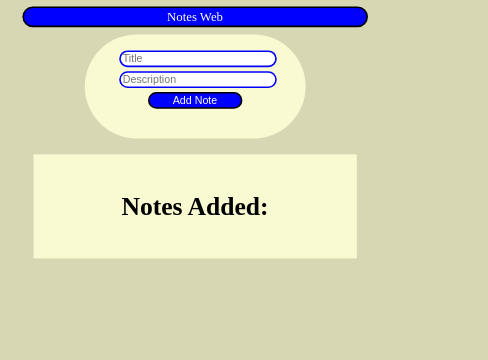
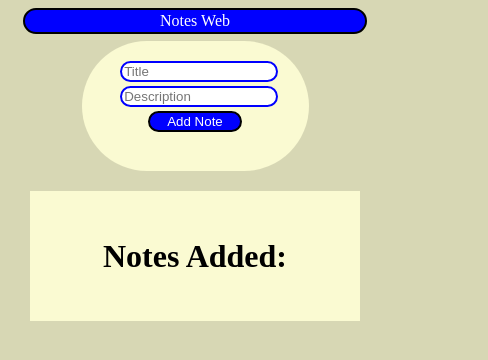
Before and after one commit to 2elm3alem3abdo/notes-app-web, a plain HTML site: page index.html in a window 390 px wide. Shown: the whole page, 488 px wide, since content can reach past the window. Drawn offline with Linux system fonts and the light colour scheme.

Commit message:
Add files via upload

```diff
--- a/style.css
+++ b/style.css
@@ -1,7 +1,6 @@
 html{
     background-color: rgb(215, 215, 180);
     scroll-behavior: smooth;
-    scale: 80%;
 }
 h1{
     text-align: center;
@@ -60,7 +59,7 @@ div[id="container"]{
     background-color: lightgoldenrodyellow;
     margin: auto;
     margin-top: 20px;
-    max-height: 400px;
+    max-height: 500px;
     overflow-y: auto;
 }
 div[id="nadd"]{
@@ -162,11 +161,3 @@ div[id="container"]::-webkit-scrollbar-thumb:hover{
     transition: transform 0.1s ease-in;
     background-color: darkblue;
 }
-
-@media (max-width: 600px) {
-  html {
-    transform: scale(1);
-    transform-origin: top left;
-    width: 125%; /* compensate for scaling to keep layout full width */
-  }
-}
```
